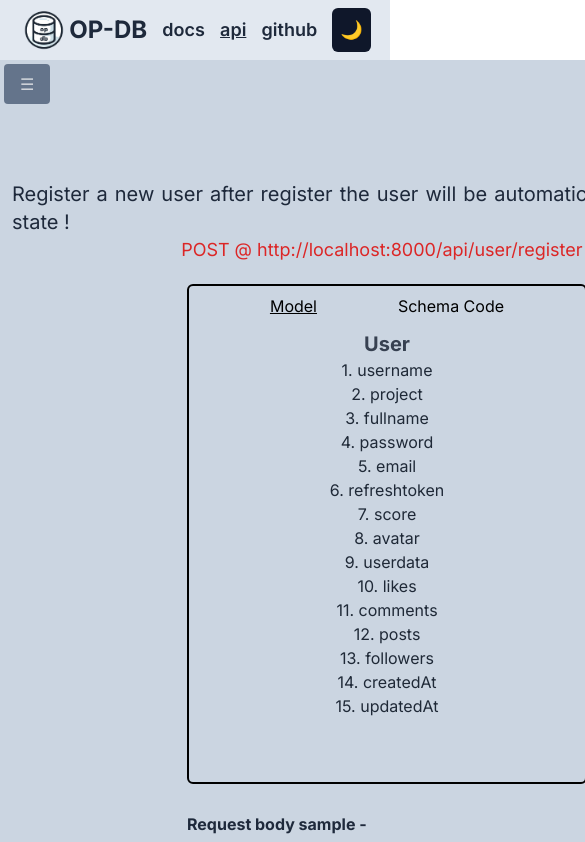
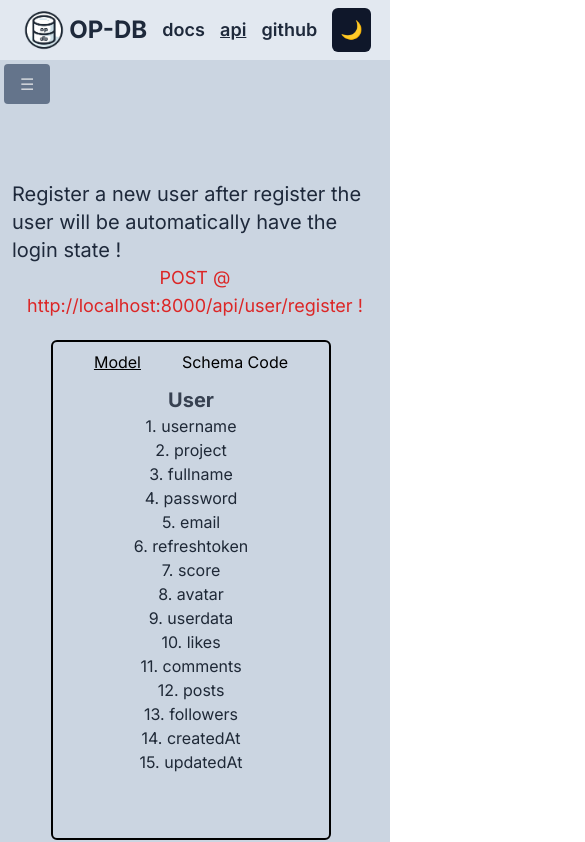
Before and after one commit to shing1Sks/op-db_docs, a Next.js app: page /api in a window 390 px wide. Shown: the top 842 px of the page, 585 px wide, since content can reach past the window. Built offline with nearby package versions, Linux system fonts and the light colour scheme.

Commit message:
fix mobile ui

```diff
--- a/components/Model_Code.jsx
+++ b/components/Model_Code.jsx
@@ -3,7 +3,7 @@ import React from "react";
 function Model_Code({ model, code ,className="" }) {
   const [show, setShow] = React.useState(true);
   return (
-    <div className={`${className} w-[400px] h-[500px] border-2 border-black rounded-md flex flex-col pt-2 pb-5 my-5`}>
+    <div className={`${className} sm:w-[400px] h-[500px] border-2 border-black rounded-md flex flex-col pt-2 pb-5 my-5`}>
       <div className="border-b-1 border-gray-800 flex flex-row items-center justify-evenly">
         <button
           onClick={() => setShow(!show)}
--- a/components/doc-api/Req_Res.jsx
+++ b/components/doc-api/Req_Res.jsx
@@ -3,8 +3,8 @@ import Model_Code from "../Model_Code.jsx";
 
 function Req_Res({ statement, req, type, res, model, code ,endpoint}) {
   return (
-    <div className="flex flex-col w-full justify-center sm:gap-2 items-center">
-      <p className="bg-slate-300 mt-14 text-xl dark:bg-slate-700 text-slate-800 dark:text-slate-200 text-justify w-[750px]">
+    <div className="flex flex-col sm:w-full justify-center sm:gap-2 items-center">
+      <p className="bg-slate-300 mt-14 text-xl dark:bg-slate-700 text-slate-800 dark:text-slate-200 sm:text-justify sm:w-[750px]">
         {statement}
       </p>
       <p className="text-lg sm:text-xl text-red-600 text-center">{type} @ {endpoint} !</p>
```
